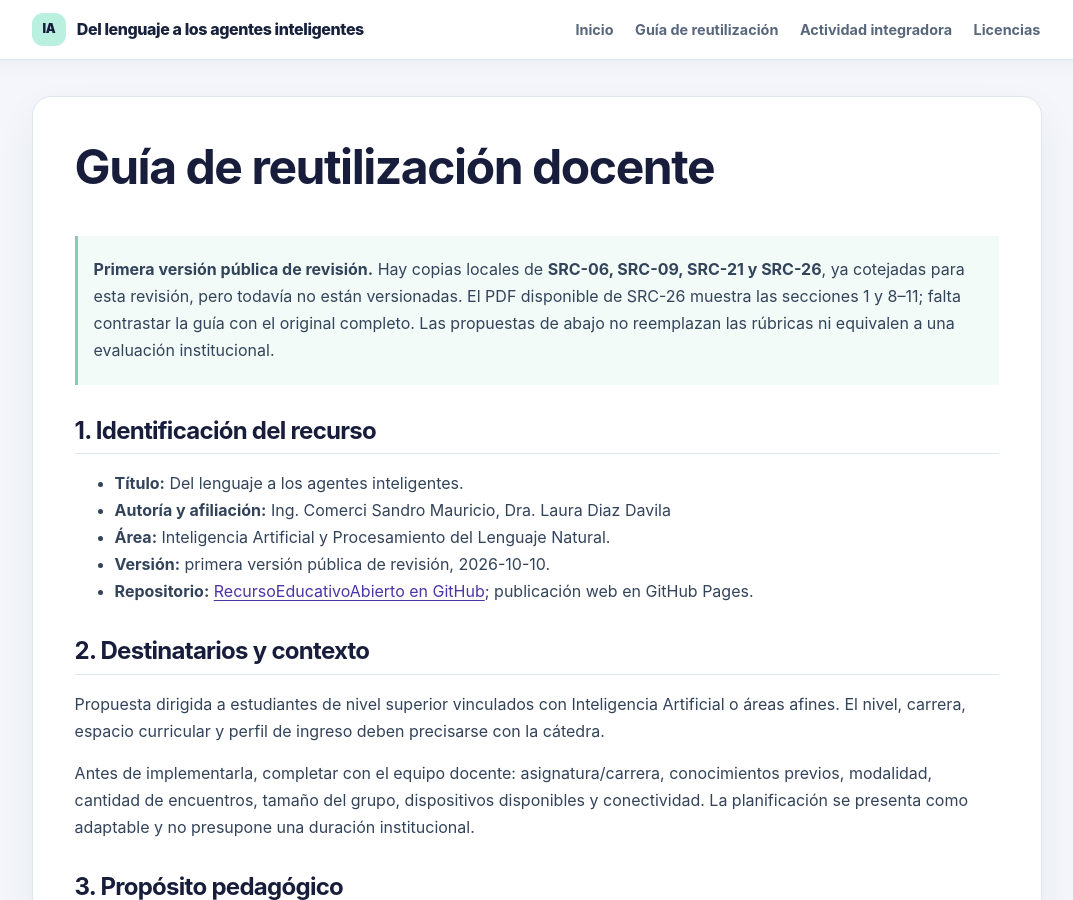
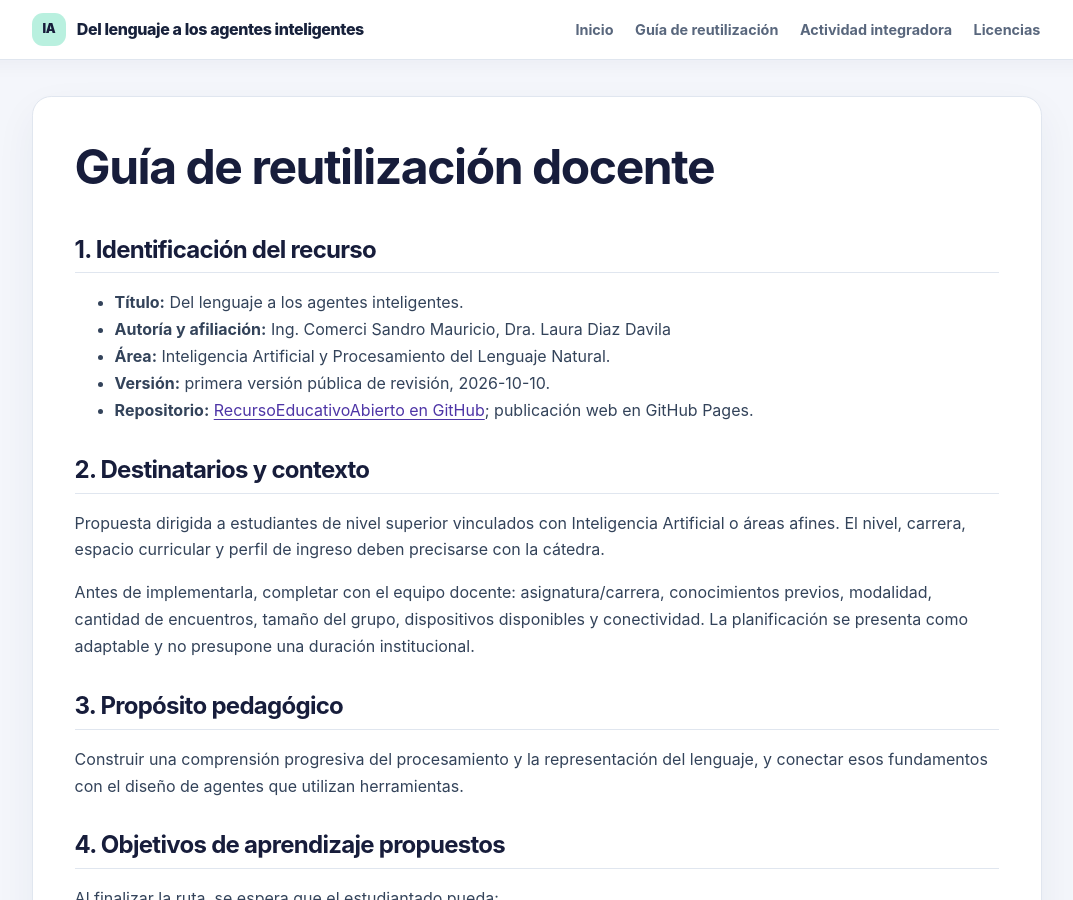
Before and after one commit to comercisandro/RecursoEducativoAbierto, a Jekyll site: the page built from guia-reutilizacion.md, in a window 1280 px wide and 900 px high. Shown: the whole window, without its empty margins (103-1176 px from the left). Built offline with Jekyll 4.4.1, drawn with Linux system fonts in a browser that asks for light colours.

Commit message:
Remove review status notice from guide

```diff
--- a/guia-reutilizacion.md
+++ b/guia-reutilizacion.md
@@ -7,8 +7,6 @@ permalink: /guia-reutilizacion.html
 <link rel="stylesheet" href="{{ '/assets/rea.css?v=20261010-6' | relative_url }}">
 
 # Guía de reutilización docente
-
-> **Primera versión pública de revisión.** Hay copias locales de **SRC-06, SRC-09, SRC-21 y SRC-26**, ya cotejadas para esta revisión, pero todavía no están versionadas. El PDF disponible de SRC-26 muestra las secciones 1 y 8–11; falta contrastar la guía con el original completo. Las propuestas de abajo no reemplazan las rúbricas ni equivalen a una evaluación institucional.
 
 ## 1. Identificación del recurso
 
```
